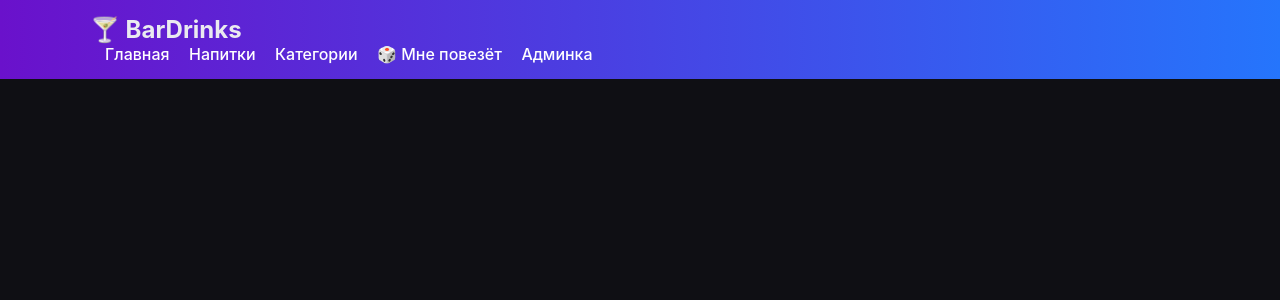
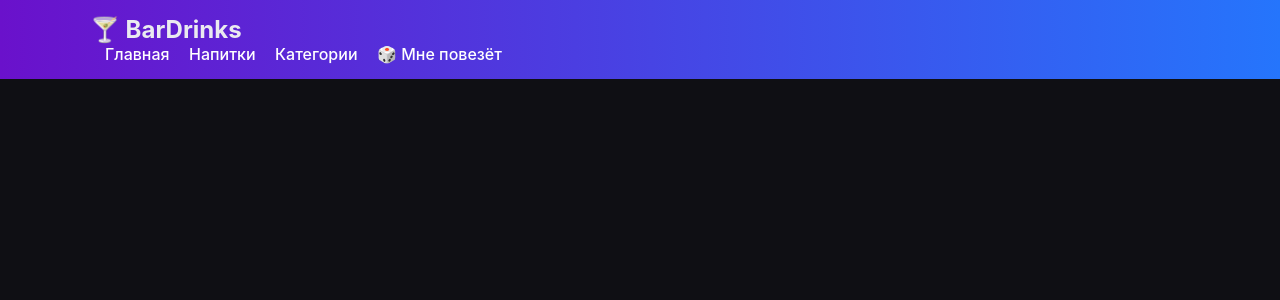
Before and after one commit to DmitriyMaiorov/bar-drinks-catalog, a Django app: page /drinks/ in a window 1280 px wide. Shown: the top 300 px of the page. Run offline with Django 5.2, Linux system fonts and the light colour scheme; data that the repository does not hold is empty.

Commit message:
Working version 2.4

```diff
--- a/templates/base.html
+++ b/templates/base.html
@@ -16,7 +16,6 @@
             <a href="/drinks/">Напитки</a>
             <a href="/categories/">Категории</a>
             <a href="/random/">🎲 Мне повезёт</a>
-            <a href="/admin/">Админка</a>
         </nav>
     </div>
 </header>
```
